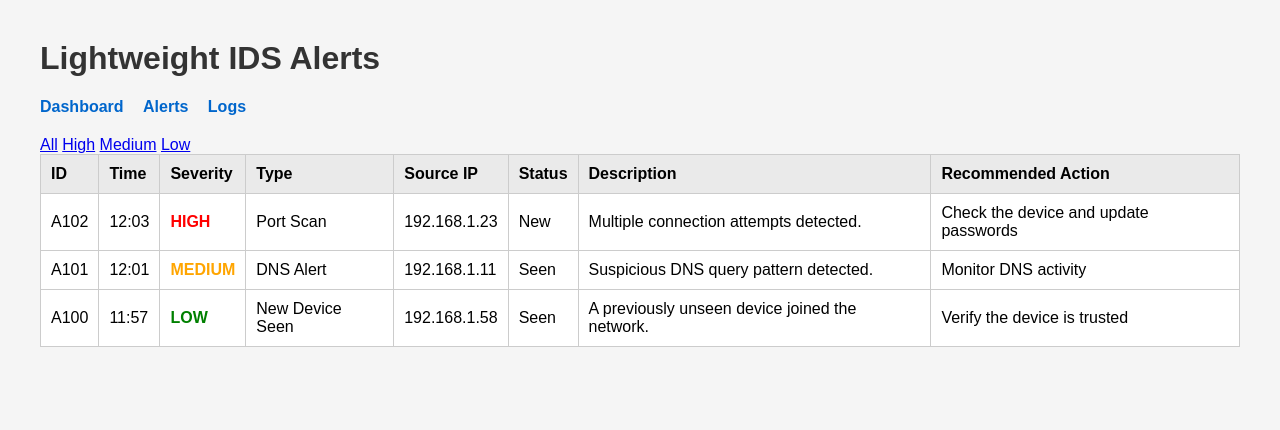
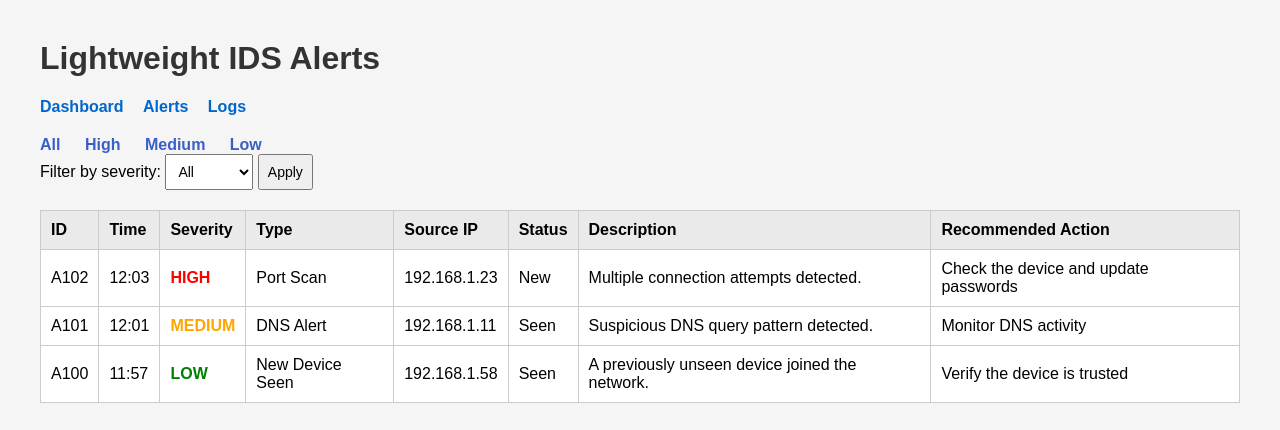
Before and after one commit to adonay04/lightweight-ids, a Flask app: page /alerts in a window 1280 px wide. Shown: the top 430 px of the page. Run offline with Flask 3, Linux system fonts and the light colour scheme.

Commit message:
Update alerts.html

```diff
--- a/templates/alerts.html
+++ b/templates/alerts.html
@@ -22,6 +22,15 @@
 
         h1 {
             color: #333;
+        }
+
+        form {
+            margin-bottom: 20px;
+        }
+
+        select, button {
+            padding: 8px;
+            font-size: 14px;
         }
 
         table {
@@ -54,22 +63,45 @@
             color: green;
             font-weight: bold;
         }
+	.filter-links {
+    	margin-top: 15px;
+	}
+
+	.filter-links a {
+    	color: #3b5fc9;
+    	text-decoration: none;
+    	font-weight: bold;
+    	margin-right: 20px;
+	}
+
     </style>
 </head>
 <body>
     <h1>Lightweight IDS Alerts</h1>
+
     <nav>
         <a href="/">Dashboard</a>
         <a href="/alerts" style="font-weight:bold;">Alerts</a>
         <a href="/logs">Logs</a>
     </nav>
 
-    <div>
+<div class="filter-links">
     <a href="/alerts">All</a>
     <a href="/alerts?severity=HIGH">High</a>
     <a href="/alerts?severity=MEDIUM">Medium</a>
     <a href="/alerts?severity=LOW">Low</a>
 </div>
+
+    <form method="get" action="/alerts">
+        <label for="severity">Filter by severity:</label>
+        <select name="severity" id="severity">
+            <option value="ALL" {% if selected_severity == "ALL" %}selected{% endif %}>All</option>
+            <option value="HIGH" {% if selected_severity == "HIGH" %}selected{% endif %}>High</option>
+            <option value="MEDIUM" {% if selected_severity == "MEDIUM" %}selected{% endif %}>Medium</option>
+            <option value="LOW" {% if selected_severity == "LOW" %}selected{% endif %}>Low</option>
+        </select>
+        <button type="submit">Apply</button>
+    </form>
 
     <table>
         <tr>
```
Lines whose indentation alone changed are shown as unchanged.
